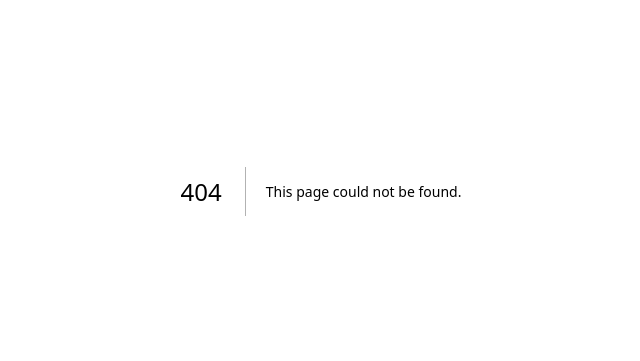
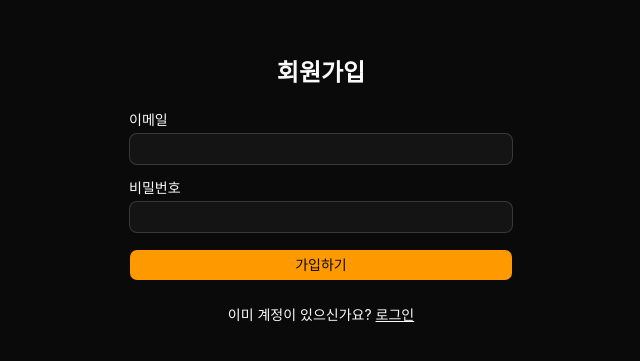
Before and after one commit to hyeonjunjoon/shutterMap, a Next.js app in the folder web/: page /register in a window 1280 px wide. Before the commit this address had no page. Shown: the part 209-570 px from the top of the page, without its empty margins (319-959 px from the left). Built offline with nearby package versions, Linux system fonts and the light colour scheme; no server answers; a web font is replaced by a local one.

Commit message:
feat(web): 회원가입 화면

```diff
--- /dev/null
+++ b/web/app/register/page.tsx
@@ -0,0 +1,91 @@
+'use client';
+
+import { useEffect, useState } from 'react';
+import { useRouter } from 'next/navigation';
+import Link from 'next/link';
+import { useQueryClient } from '@tanstack/react-query';
+import { Button } from '@/components/ui/button';
+import { Input } from '@/components/ui/input';
+import { Label } from '@/components/ui/label';
+import { apiClient, ApiError } from '@/lib/api-client';
+import { queryKeys } from '@/lib/query-keys';
+import { useMe } from '@/hooks/use-me';
+
+export default function RegisterPage() {
+  const router = useRouter();
+  const queryClient = useQueryClient();
+  const { data: me } = useMe();
+  const [email, setEmail] = useState('');
+  const [password, setPassword] = useState('');
+  const [error, setError] = useState<string | null>(null);
+  const [submitting, setSubmitting] = useState(false);
+
+  useEffect(() => {
+    if (me) router.replace('/');
+  }, [me, router]);
+
+  async function handleSubmit(e: React.FormEvent) {
+    e.preventDefault();
+    setError(null);
+    setSubmitting(true);
+    try {
+      // 백엔드가 가입과 동시에 로그인 세션 쿠키를 심어준다(docs/api.md) —
+      // 별도로 /auth/login을 또 호출하지 않는다.
+      await apiClient('/auth/register', { method: 'POST', body: JSON.stringify({ email, password }) });
+      await queryClient.invalidateQueries({ queryKey: queryKeys.me });
+      router.replace('/');
+    } catch (err) {
+      setError(err instanceof ApiError ? err.message : '가입에 실패했습니다.');
+    } finally {
+      setSubmitting(false);
+    }
+  }
+
+  return (
+    <main className="flex min-h-screen flex-col items-center justify-center p-4">
+      <div className="w-full max-w-sm space-y-6">
+        <h1 className="text-center text-2xl font-black">회원가입</h1>
+        <form onSubmit={handleSubmit} className="space-y-4">
+          <div className="space-y-1.5">
+            <Label htmlFor="email">이메일</Label>
+            <Input
+              id="email"
+              type="email"
+              autoComplete="email"
+              value={email}
+              onChange={(e) => setEmail(e.target.value)}
+              required
+            />
+          </div>
+          <div className="space-y-1.5">
+            <Label htmlFor="password">비밀번호</Label>
+            <Input
+              id="password"
+              type="password"
+              autoComplete="new-password"
+              value={password}
+              onChange={(e) => setPassword(e.target.value)}
+              required
+            />
+          </div>
+          {error && (
+            <p role="alert" className="text-sm text-destructive">
+              {error}
+            </p>
+          )}
+          {/* w-full: 로딩 중 텍스트("가입하기" → "가입 중...")가 길어져도
+              버튼 폭이 컨테이너 폭(max-w-sm)에 고정돼 있어 레이아웃이 흔들리지 않는다. */}
+          <Button type="submit" disabled={submitting} className="w-full">
+            {submitting ? '가입 중...' : '가입하기'}
+          </Button>
+        </form>
+        <p className="text-center text-sm">
+          이미 계정이 있으신가요?{' '}
+          <Link href="/login" className="underline">
+            로그인
+          </Link>
+        </p>
+      </div>
+    </main>
+  );
+}
```
Also changed, not shown: 1 other file (tests, documents, lock files or other folders).
